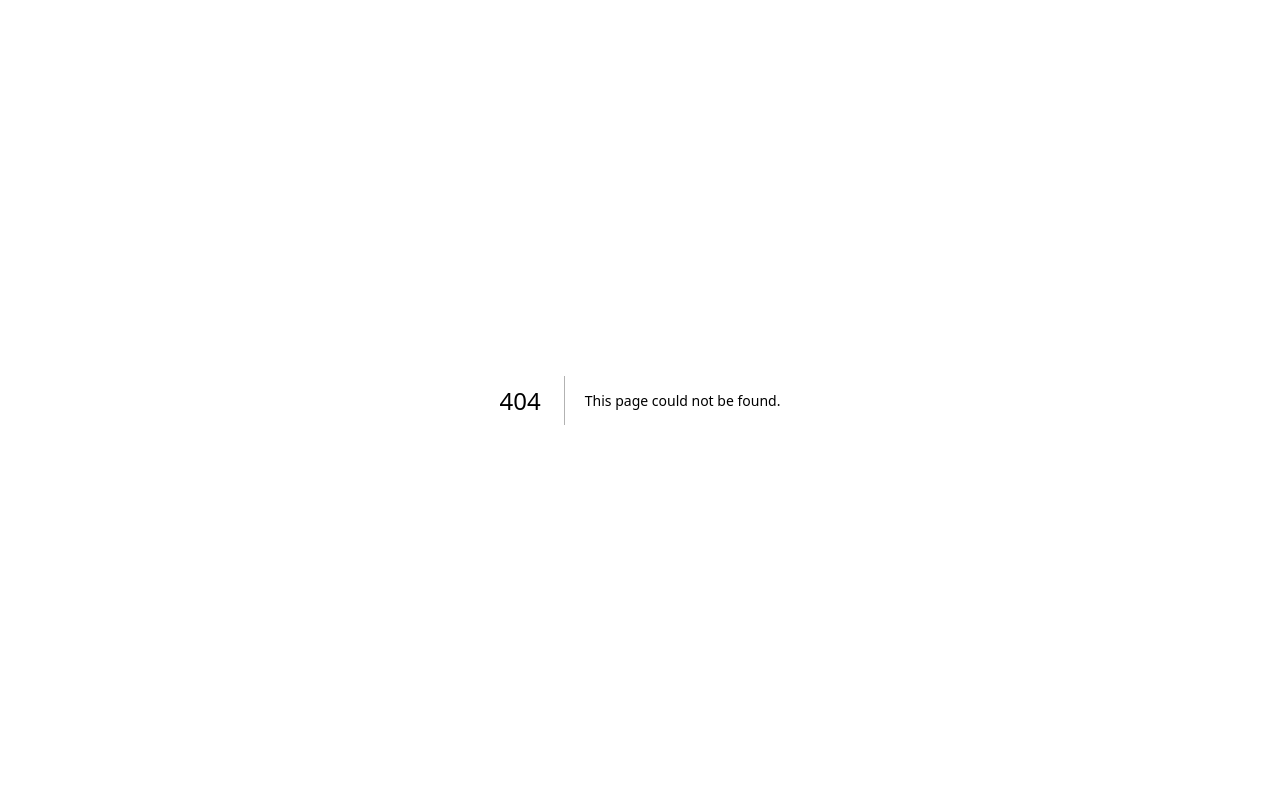
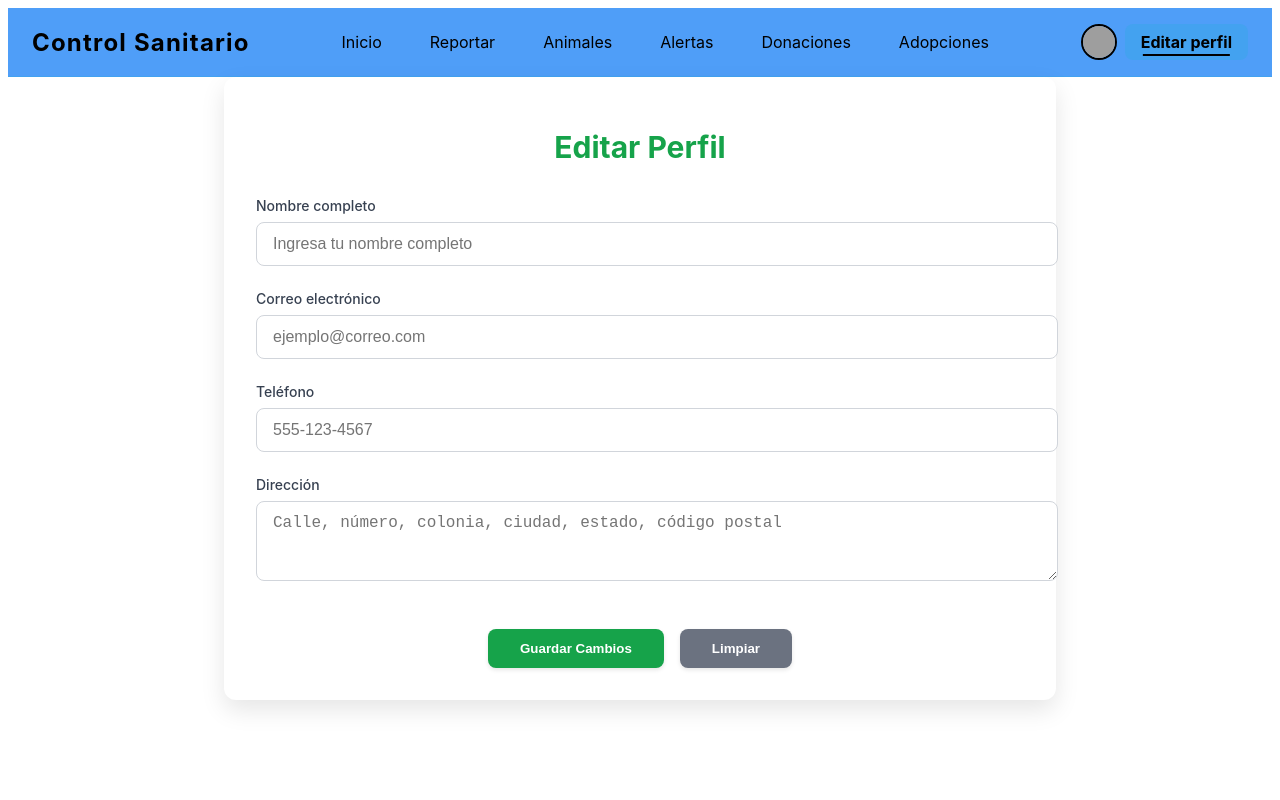
Before and after one commit to imeduuu/integraII, a Next.js app in the folder control-sanitario-next/: page /edit-profile in a window 1280 px wide. Before the commit this address had no page. Shown: the top 800 px of the page. Built offline with nearby package versions, Linux system fonts and the light colour scheme; grey boxes are pictures that could not be loaded.

Commit message:
Edicion de perfil
es el formulario de edicion de perfil

```diff
--- a/control-sanitario-next/package.json
+++ b/control-sanitario-next/package.json
@@ -8,6 +8,7 @@
     "next": "^14.2.3",
     "react": "18.2.0",
     "react-dom": "18.2.0",
+    "react-hook-form": "^7.62.0",
     "react-icons": "^5.5.0"
   },
   "name": "control-sanitario-next",
--- a/control-sanitario-next/src/components/Navbar.tsx
+++ b/control-sanitario-next/src/components/Navbar.tsx
@@ -20,6 +20,14 @@ const Navbar = () => {
         <a href="/donations" className={getLinkClasses('/donations')}>Donaciones</a>
         <a href="/adopcion" className={getLinkClasses('/adopcion')}>Adopciones</a>
       </div>
+      <div className={styles.profileSection}>
+        <img
+          src="https://images.unsplash.com/photo-1472099645785-5658abf4ff4e?auto=format&fit=facearea&w=32&h=32"
+          alt="Perfil"
+          className={styles.profileImage}
+        />
+        <a href="/edit-profile" className={getLinkClasses('/edit-profile')}>Editar perfil</a>
+      </div>
     </nav>
   );
 };
--- /dev/null
+++ b/control-sanitario-next/src/pages/edit-profile.tsx
@@ -0,0 +1,154 @@
+import React from 'react';
+import { useForm } from 'react-hook-form';
+import Navbar from '../components/Navbar';
+import Footer from '../components/Footer';
+import styles from '../styles/edit-profile.module.css';
+
+interface FormData {
+  nombre: string;
+  email: string;
+  telefono: string;
+  direccion: string;
+}
+
+const EditProfile = () => {
+  const {
+    register,
+    handleSubmit,
+    formState: { errors },
+    reset
+  } = useForm<FormData>();
+
+  const onSubmit = (data: FormData) => {
+    console.log('Datos del formulario:', data);
+    alert('Perfil actualizado correctamente');
+    reset();
+  };
+
+  return (
+    <>
+      <Navbar />
+      <main className="min-h-screen bg-gray-50 py-8">
+        <div className={styles.container}>
+          <h1 className={styles.title}>
+            Editar Perfil
+          </h1>
+
+          <form onSubmit={handleSubmit(onSubmit)} className={styles.form}>
+            {/* Campo Nombre */}
+            <div className={styles.field}>
+              <label className={styles.label}>
+                Nombre completo
+              </label>
+              <input
+                type="text"
+                {...register('nombre', {
+                  required: 'El nombre es obligatorio',
+                  minLength: {
+                    value: 2,
+                    message: 'El nombre debe tener al menos 2 caracteres'
+                  }
+                })}
+                className={styles.input}
+                placeholder="Ingresa tu nombre completo"
+              />
+              {errors.nombre && (
+                <p className={styles.error}>{errors.nombre.message}</p>
+              )}
+            </div>
+
+            {/* Campo Email */}
+            <div className={styles.field}>
+              <label className={styles.label}>
+                Correo electrónico
+              </label>
+              <input
+                type="email"
+                {...register('email', {
+                  required: 'El email es obligatorio',
+                  pattern: {
+                    value: /^[A-Z0-9._%+-]+@[A-Z0-9.-]+\.[A-Z]{2,}$/i,
+                    message: 'El email no es válido'
+                  }
+                })}
+                className={styles.input}
+                placeholder="ejemplo@correo.com"
+              />
+              {errors.email && (
+                <p className={styles.error}>{errors.email.message}</p>
+              )}
+            </div>
+
+            {/* Campo Teléfono */}
+            <div className={styles.field}>
+              <label className={styles.label}>
+                Teléfono
+              </label>
+              <input
+                type="tel"
+                {...register('telefono', {
+                  required: 'El teléfono es obligatorio',
+                  pattern: {
+                    value: /^[0-9+\-\s()]+$/,
+                    message: 'El teléfono solo puede contener números, espacios y símbolos (+, -, (), )'
+                  },
+                  minLength: {
+                    value: 10,
+                    message: 'El teléfono debe tener al menos 10 dígitos'
+                  }
+                })}
+                className={styles.input}
+                placeholder="555-123-4567"
+              />
+              {errors.telefono && (
+                <p className={styles.error}>{errors.telefono.message}</p>
+              )}
+            </div>
+
+            {/* Campo Dirección */}
+            <div className={styles.field}>
+              <label className={styles.label}>
+                Dirección
+              </label>
+              <textarea
+                {...register('direccion', {
+                  required: 'La dirección es obligatoria',
+                  minLength: {
+                    value: 10,
+                    message: 'La dirección debe tener al menos 10 caracteres'
+                  }
+                })}
+                rows={3}
+                className={styles.textarea}
+                placeholder="Calle, número, colonia, ciudad, estado, código postal"
+              />
+              {errors.direccion && (
+                <p className={styles.error}>{errors.direccion.message}</p>
+              )}
+            </div>
+
+            {/* Botones */}
+            <div className={styles.buttonContainer}>
+              <button
+                type="submit"
+                className={styles.submitButton}
+              >
+                Guardar Cambios
+              </button>
+              <button
+                type="button"
+                onClick={() => reset()}
+                className={styles.resetButton}
+              >
+                Limpiar
+              </button>
+            </div>
+          </form>
+        </div>
+      </main>
+      <Footer />
+    </>
+  );
+};
+
+export default EditProfile;
--- /dev/null
+++ b/control-sanitario-next/src/styles/edit-profile.module.css
@@ -0,0 +1,113 @@
+/* edit-profile.module.css - Estilos locales para el formulario de editar perfil */
+
+.container {
+  max-width: 48rem;
+  margin: 0 auto;
+  background: #fff;
+  border-radius: 0.75rem;
+  box-shadow: 0 10px 25px rgba(0, 0, 0, 0.1);
+  padding: 2rem;
+}
+
+.title {
+  font-size: 1.875rem;
+  font-weight: bold;
+  text-align: center;
+  margin-bottom: 2rem;
+  color: #16a34a;
+}
+
+.form {
+  display: flex;
+  flex-direction: column;
+  gap: 1.5rem;
+}
+
+.field {
+  display: flex;
+  flex-direction: column;
+}
+
+.label {
+  display: block;
+  font-size: 0.875rem;
+  font-weight: 500;
+  color: #374151;
+  margin-bottom: 0.5rem;
+}
+
+.input {
+  width: 100%;
+  padding: 0.75rem 1rem;
+  border: 1px solid #d1d5db;
+  border-radius: 0.5rem;
+  font-size: 1rem;
+  transition: all 0.2s;
+}
+
+.input:focus {
+  outline: none;
+  box-shadow: 0 0 0 2px #10b981;
+  border-color: transparent;
+}
+
+.textarea {
+  width: 100%;
+  padding: 0.75rem 1rem;
+  border: 1px solid #d1d5db;
+  border-radius: 0.5rem;
+  font-size: 1rem;
+  resize: vertical;
+  transition: all 0.2s;
+}
+
+.textarea:focus {
+  outline: none;
+  box-shadow: 0 0 0 2px #10b981;
+  border-color: transparent;
+}
+
+.error {
+  color: #ef4444;
+  font-size: 0.875rem;
+  margin-top: 0.25rem;
+}
+
+.buttonContainer {
+  display: flex;
+  gap: 1rem;
+  justify-content: center;
+  margin-top: 1.5rem;
+}
+
+.submitButton {
+  background-color: #16a34a;
+  color: white;
+  font-weight: 600;
+  padding: 0.75rem 2rem;
+  border-radius: 0.5rem;
+  border: none;
+  box-shadow: 0 2px 4px rgba(0, 0, 0, 0.1);
+  transition: background-color 0.2s;
+  cursor: pointer;
+}
+
+.submitButton:hover {
+  background-color: #15803d;
+}
+
+.resetButton {
+  background-color: #6b7280;
+  color: white;
+  font-weight: 600;
+  padding: 0.75rem 2rem;
+  border-radius: 0.5rem;
+  border: none;
+  box-shadow: 0 2px 4px rgba(0, 0, 0, 0.1);
+  transition: background-color 0.2s;
+  cursor: pointer;
+}
+
+.resetButton:hover {
+  background-color: #4b5563;
+}
--- a/control-sanitario-next/src/styles/navbar.module.css
+++ b/control-sanitario-next/src/styles/navbar.module.css
@@ -59,3 +59,17 @@
   height: 2px;
   background-color: #000000;
 }
+
+.profileSection {
+  display: flex;
+  align-items: center;
+  gap: 0.5rem;
+}
+
+.profileImage {
+  width: 32px;
+  height: 32px;
+  border-radius: 50%;
+  object-fit: cover;
+  border: 2px solid #000000;
+}
```
Also changed, not shown: 1 other file (tests, documents, lock files or other folders). Lines whose indentation alone changed are shown as unchanged.
